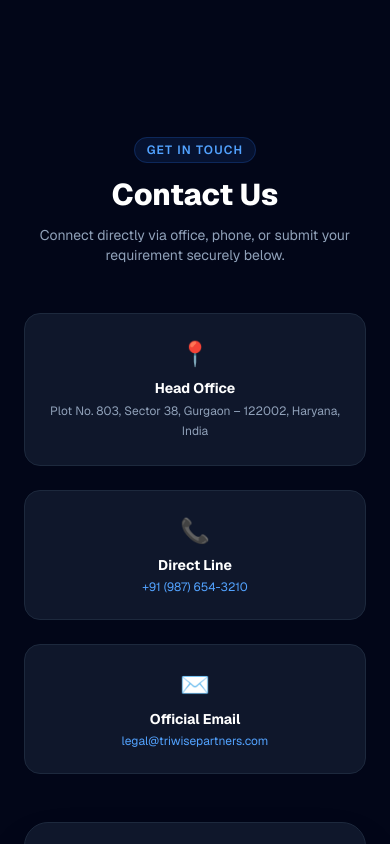
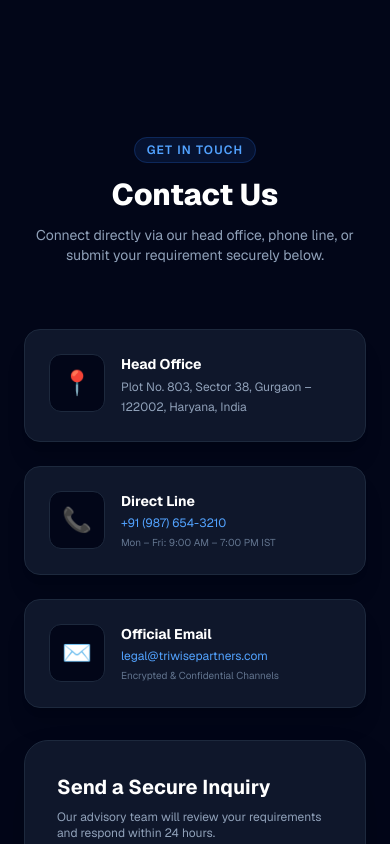
Before and after one commit to indreshkumar1/legal-tax-portal, a Next.js app: page / in a window 390 px wide. Shown: the part 10160-11004 px from the top of the page. Built offline with nearby package versions, Linux system fonts and the light colour scheme.

Commit message:
Redesign contact section into a clean two-column split layout with info cards on the left and form on the right

```diff
--- a/app/page.tsx
+++ b/app/page.tsx
@@ -5,7 +5,7 @@
   const firmName = "TriWisePartners";
   const companyPhone = "+91 (987) 654-3210";
   const companyEmail = "legal@triwisepartners.com";
-  const companyAddress = " Plot No. 803, Sector 38, Gurgaon – 122002, Haryana, India ";
+  const companyAddress = "Plot No. 803, Sector 38, Gurgaon – 122002, Haryana, India";
 
   const [activeCategory, setActiveCategory] = useState("All");
   const [selectedService, setSelectedService] = useState<any | null>(null);
@@ -306,7 +306,7 @@
         </div>
       </div>
 
-      {/* Sticky Glassmorphism Navbar with Interactive Contact Us Key */}
+      {/* Sticky Glassmorphism Navbar */}
       <nav className="sticky top-0 z-50 bg-slate-950/80 backdrop-blur-md border-b border-slate-800 py-4 px-6 lg:px-16 flex justify-between items-center transition-all">
         <a href="#home" onClick={playClickSound} className="flex items-center gap-3">
           <div className="w-10 h-10 rounded-xl bg-gradient-to-br from-blue-600 to-indigo-700 flex items-center justify-center shadow-lg shadow-blue-900/30 text-white font-black text-lg border border-blue-400/30">
@@ -325,7 +325,6 @@
           <a href="#journey" onClick={playClickSound} className="hover:text-blue-400 transition-colors">Our Heritage</a>
           <a href="#credentials" onClick={playClickSound} className="hover:text-blue-400 transition-colors">Why Us</a>
 
-          {/* Interactive Key-Style Contact Us Button */}
           <a
             href="#contact"
             onClick={playClickSound}
@@ -339,7 +338,7 @@
         </div>
       </nav>
 
-      {/* Hero Section with Interactive Service Carousel */}
+      {/* Hero Section */}
       <section id="home" className="relative pt-16 pb-24 px-6 lg:px-16 overflow-hidden bg-gradient-to-b from-slate-950 via-slate-900 to-slate-950">
         <div className="max-w-7xl mx-auto grid lg:grid-cols-12 gap-12 items-center relative z-10">
 
@@ -651,37 +650,62 @@
         </div>
       </section>
 
-      {/* Contact & Consultation Section */}
-      <section id="contact" className="py-24 px-6 lg:px-16 max-w-5xl mx-auto scroll-mt-24">
-        <div className="text-center mb-12">
+      {/* Contact & Consultation Section - Redesigned Split Page Layout */}
+      <section id="contact" className="py-24 px-6 lg:px-16 max-w-7xl mx-auto scroll-mt-24">
+        <div className="text-center mb-16">
           <span className="text-blue-400 font-semibold text-xs uppercase tracking-widest bg-blue-500/10 px-3 py-1 rounded-full border border-blue-500/20">Get In Touch</span>
           <h2 className="text-3xl md:text-5xl font-extrabold text-white mt-4 mb-3">Contact Us</h2>
-          <p className="text-slate-400 text-sm">Connect directly via office, phone, or submit your requirement securely below.</p>
+          <p className="text-slate-400 text-sm">Connect directly via our head office, phone line, or submit your requirement securely below.</p>
         </div>
 
-        <div className="grid md:grid-cols-3 gap-6 mb-12">
-          <div className="bg-slate-900 border border-slate-800 p-6 rounded-2xl text-center">
-            <div className="text-2xl mb-2">📍</div>
+        {/* Two-Column Split Layout: Left Info Cards & Right Inquiry Form */}
+        <div className="grid lg:grid-cols-12 gap-8 items-start">
+
+          {/* Left Column: Information Cards Stacked */}
+          <div className="lg:col-span-5 space-y-6">
+            {/* Head Office Card */}
+            <div className="bg-slate-900 border border-slate-800 p-6 rounded-2xl shadow-xl flex items-start gap-4">
+              <div className="text-2xl p-3 bg-slate-950 rounded-xl border border-slate-800">📍</div>
+              <div>
                 <h4 className="font-bold text-white text-sm mb-1">Head Office</h4>
                 <p className="text-slate-400 text-xs leading-relaxed">{companyAddress}</p>
               </div>
-          <div className="bg-slate-900 border border-slate-800 p-6 rounded-2xl text-center">
-            <div className="text-2xl mb-2">📞</div>
+            </div>
+
+            {/* Direct Line Card */}
+            <div className="bg-slate-900 border border-slate-800 p-6 rounded-2xl shadow-xl flex items-start gap-4">
+              <div className="text-2xl p-3 bg-slate-950 rounded-xl border border-slate-800">📞</div>
+              <div>
                 <h4 className="font-bold text-white text-sm mb-1">Direct Line</h4>
-            <p className="text-slate-400 text-xs"><a href={`tel:${companyPhone}`} onClick={playClickSound} className="text-blue-400 hover:underline">{companyPhone}</a></p>
-          </div>
-          <div className="bg-slate-900 border border-slate-800 p-6 rounded-2xl text-center">
-            <div className="text-2xl mb-2">✉️</div>
-            <h4 className="font-bold text-white text-sm mb-1">Official Email</h4>
-            <p className="text-slate-400 text-xs"><a href={`mailto:${companyEmail}`} onClick={playClickSound} className="text-blue-400 hover:underline">{companyEmail}</a></p>
+                <p className="text-slate-400 text-xs">
+                  <a href={`tel:${companyPhone}`} onClick={playClickSound} className="text-blue-400 hover:underline">{companyPhone}</a>
+                </p>
+                <p className="text-slate-500 text-[10px] mt-1">Mon – Fri: 9:00 AM – 7:00 PM IST</p>
               </div>
             </div>
 
-        <div className="bg-slate-900 border border-slate-800 p-8 sm:p-12 rounded-3xl shadow-2xl">
+            {/* Official Email Card */}
+            <div className="bg-slate-900 border border-slate-800 p-6 rounded-2xl shadow-xl flex items-start gap-4">
+              <div className="text-2xl p-3 bg-slate-950 rounded-xl border border-slate-800">✉️</div>
+              <div>
+                <h4 className="font-bold text-white text-sm mb-1">Official Email</h4>
+                <p className="text-slate-400 text-xs">
+                  <a href={`mailto:${companyEmail}`} onClick={playClickSound} className="text-blue-400 hover:underline">{companyEmail}</a>
+                </p>
+                <p className="text-slate-500 text-[10px] mt-1">Encrypted & Confidential Channels</p>
+              </div>
+            </div>
+          </div>
+
+          {/* Right Column: Secure Inquiry Form */}
+          <div className="lg:col-span-7 bg-slate-900 border border-slate-800 p-8 sm:p-10 rounded-3xl shadow-2xl">
+            <h3 className="text-xl font-bold text-white mb-2">Send a Secure Inquiry</h3>
+            <p className="text-slate-400 text-xs mb-6">Our advisory team will review your requirements and respond within 24 hours.</p>
+
             <form
               action="https://api.web3forms.com/submit"
               method="POST"
-            className="space-y-6 max-w-xl mx-auto"
+              className="space-y-5"
             >
               <input type="hidden" name="apikey" value="b5d8ed86-5013-4854-9fe4-29efbc0e7343" />
 
@@ -734,11 +758,13 @@
               <button
                 type="submit"
                 onClick={playClickSound}
-              className="w-full bg-gradient-to-r from-blue-600 to-indigo-600 hover:from-blue-500 hover:to-indigo-500 text-white font-semibold py-4 rounded-xl shadow-xl shadow-blue-600/35 transition-all"
+                className="w-full bg-gradient-to-r from-blue-600 to-indigo-600 hover:from-blue-500 hover:to-indigo-500 text-white font-semibold py-4 rounded-xl shadow-xl shadow-blue-600/35 transition-all text-sm"
               >
                 Submit Confidential Inquiry Securely
               </button>
             </form>
+          </div>
+
         </div>
       </section>
 
```
Lines whose indentation alone changed are shown as unchanged.
